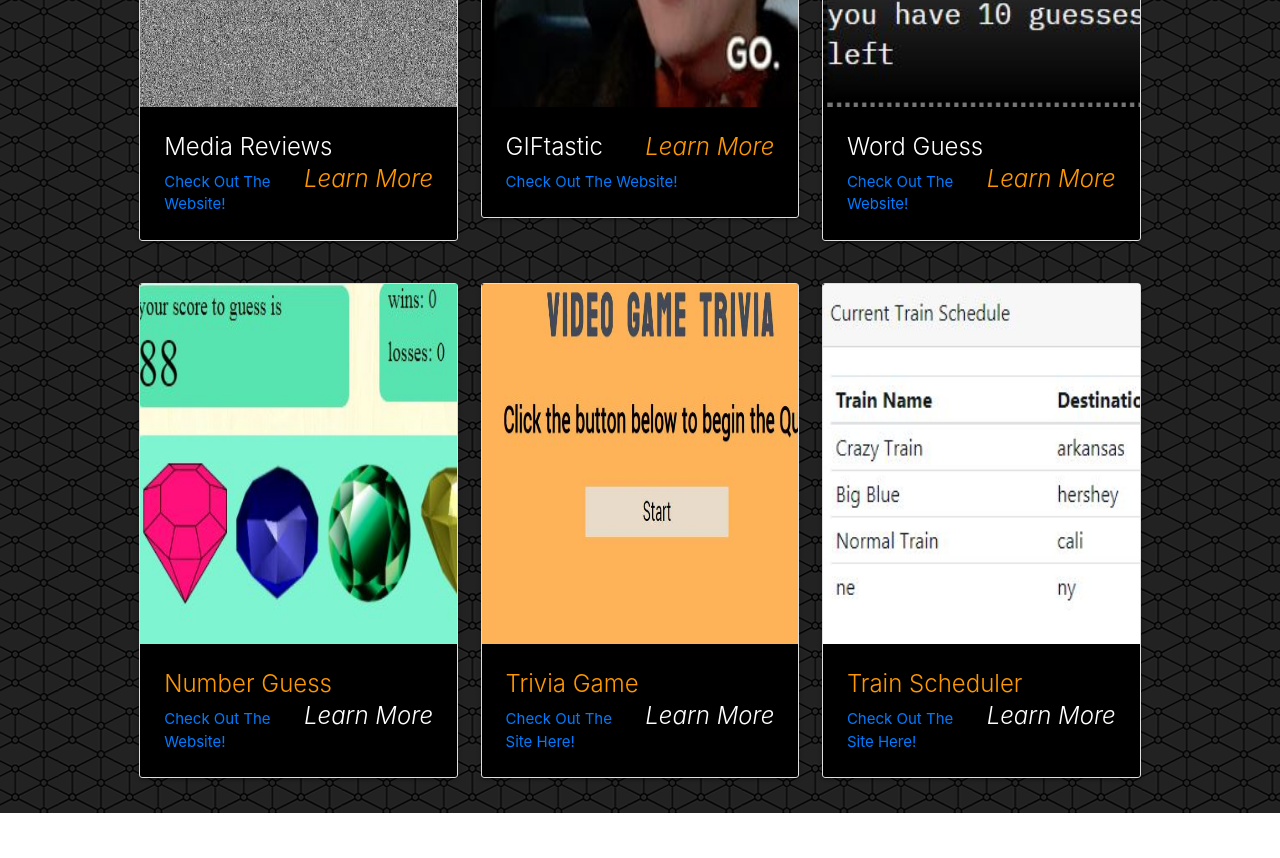
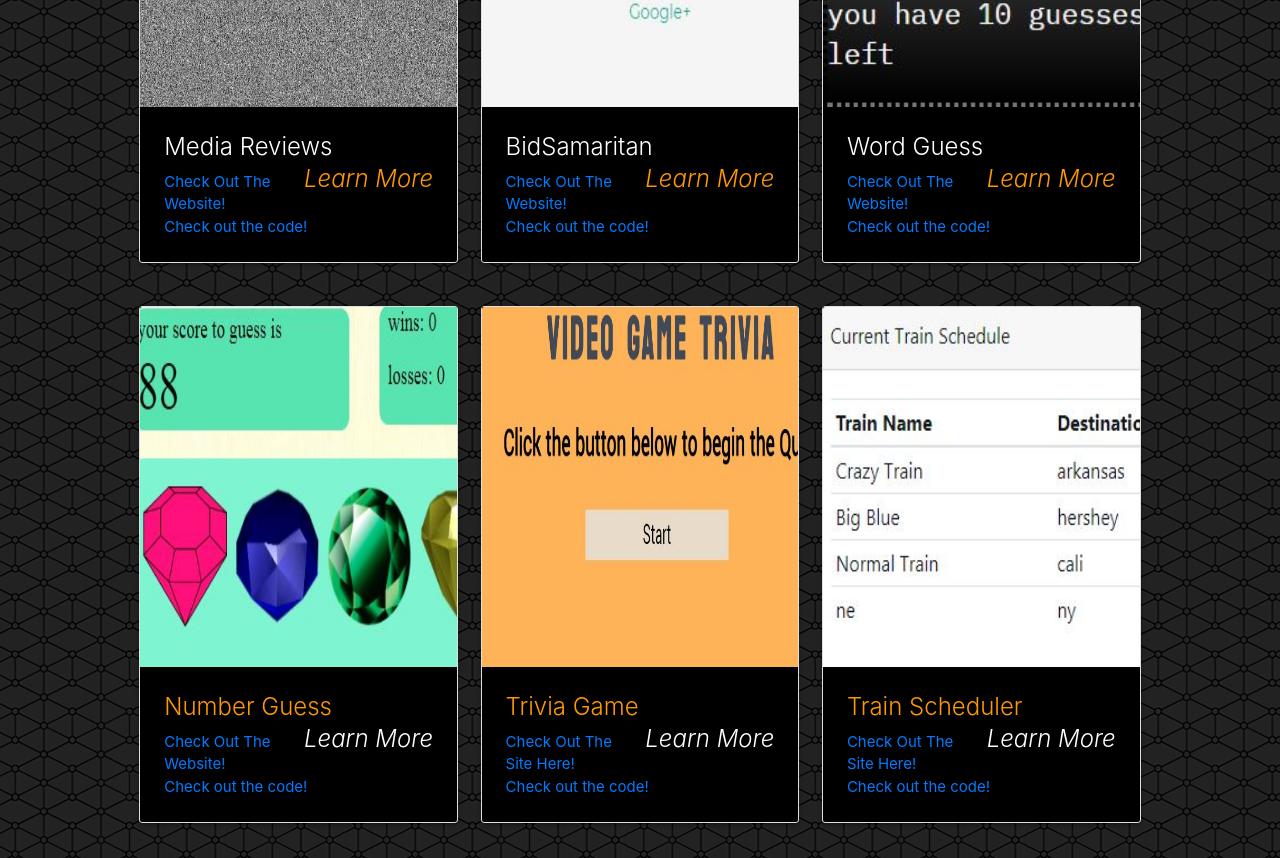
Before and after one commit to KylerYohn/Portfolio-Updated, a plain HTML site: page projects.html in a window 1280 px wide. Shown: the part 560-1418 px from the top of the page. Before the commit the page ends 1373 px from the top, so only its background shows below. Drawn offline with nearby package versions, Linux system fonts and the light colour scheme.

Commit message:
Minor updates to portfolio

```diff
--- a/projects.html
+++ b/projects.html
@@ -57,6 +57,7 @@
                                         <span class="card-title activator white-text text-darken-4">Media Reviews<i
                                                 class="material-icons orange-text right">Learn More</i></span>
                                         <p><a href="https://shanewtp.github.io/Project-1/" target="_blank">Check Out The Website!</a></p>
+                                        <p><a href="https://github.com/ShaneWTP/Project-1" target="_blank">Check out the code!</a></p>
                                     </div>
                                     <div class="card-reveal black">
                                         <span class="card-title white-text text-darken-4">Media Reviews<i
@@ -70,17 +71,20 @@
                     <div class="col xl4">
                             <div class="card">
                                 <div class="card-image black waves-effect waves-block waves-dark">
-                                    <img class="activator" id="img" src="assets/gif.JPG">
+                                    <img class="activator" id="img" src="assets/bidsamartian.JPG">
                                 </div>
                                 <div class="card-content black">
-                                    <span class="card-title activator white-text text-darken-4">GIFtastic<i
+                                    <span class="card-title activator white-text text-darken-4">BidSamaritan<i
                                             class="material-icons orange-text right">Learn More</i></span>
-                                    <p><a href="https://kyleryohn.github.io/GifTastic/" target="_blank">Check Out The Website!</a></p>
+                                    <p><a href="https://bidsamaritan.herokuapp.com/" target="_blank">Check Out The Website!</a></p>
+                                    <p><a href="https://github.com/MariaCamilaRestrepo/ProjectTwo" target="_blank">Check out the code!</a></p>
                                 </div>
                                 <div class="card-reveal black">
-                                    <span class="card-title white-text text-darken-4">GIFtastic<i
+                                    <span class="card-title white-text text-darken-4">Project-2<i
                                             class="material-icons right">close</i></span>
-                                    <p class="white-text">This was a solo project that I worked on. The main goal of this project was to use the GIFFY API to produce randomly selected gifs pertaining to one topic that the user searched. For instance if you searched Meryl Streep you would get 10 GIF's pertaining to meryl streep. Click the link to check it out!</p>
+                                    <p class="white-text">This was a project that I worked on in a group of 3 people. My mian focus of this project was creating the api referance links as well as creating the SQL database. I as well worked on creating the database calls used by the sequelize ORM to either create/read/update/delete.
+                                            This task took a strong understanding of the sequelize documentation as well as SQL databases. Click the Link to check it out!
+                                    </p>
                                 </div>
                             </div>
                         </div>
@@ -93,6 +97,7 @@
                                     <span class="card-title activator white-text text-darken-4">Word Guess<i
                                             class="material-icons orange-text right">Learn More</i></span>
                                     <p><a href="https://kyleryohn.github.io/Psychic-Game/" target="_blank">Check Out The Website!</a></p>
+                                    <p><a href="https://github.com/KylerYohn/Psychic-Game" target="_blank">Check out the code!</a></p>
                                 </div>
                                 <div class="card-reveal black">
                                     <span class="card-title white-text text-darken-4">Word Guess<i
@@ -113,6 +118,7 @@
                                         <span class="card-title activator orange-text text-4">Number Guess<i
                                                 class="material-icons white-text right">Learn More</i></span>
                                         <p><a href="https://kyleryohn.github.io/unit-4-game/" target="_blank">Check Out The Website!</a></p>
+                                        <p><a href="https://github.com/KylerYohn/unit-4-game" target="_blank">Check out the code!</a></p>
                                     </div>
                                     <div class="card-reveal black">
                                         <span class="card-title white-text text-4">Number Guess<i
@@ -130,6 +136,7 @@
                                     <span class="card-title activator orange-text text-4">Trivia Game<i
                                             class="material-icons white-text right">Learn More</i></span>
                                     <p><a href="https://kyleryohn.github.io/TriviaGame/">Check Out The Site Here!</a></p>
+                                    <p><a href="https://github.com/KylerYohn/TriviaGame" target="_blank">Check out the code!</a></p>
                                 </div>
                                 <div class="card-reveal black">
                                     <span class="card-title white-text text-darken-4">Trivia Game<i
@@ -149,6 +156,7 @@
                                         <span class="card-title activator orange-text text-4">Train Scheduler<i
                                                 class="material-icons white-text right">Learn More</i></span>
                                         <p><a href="https://kyleryohn.github.io/TrainTimes/">Check Out The Site Here!</a></p>
+                                        <p><a href="https://github.com/KylerYohn/TrainTimes" target="_blank">Check out the code!</a></p>
                                     </div>
                                     <div class="card-reveal black">
                                         <span class="card-title white-text text-darken-4">Train Scheduler<i
```
Also changed, not shown: contact.html (+2 -2 lines), assets/bidsamartian.JPG (added), 1 other file.
